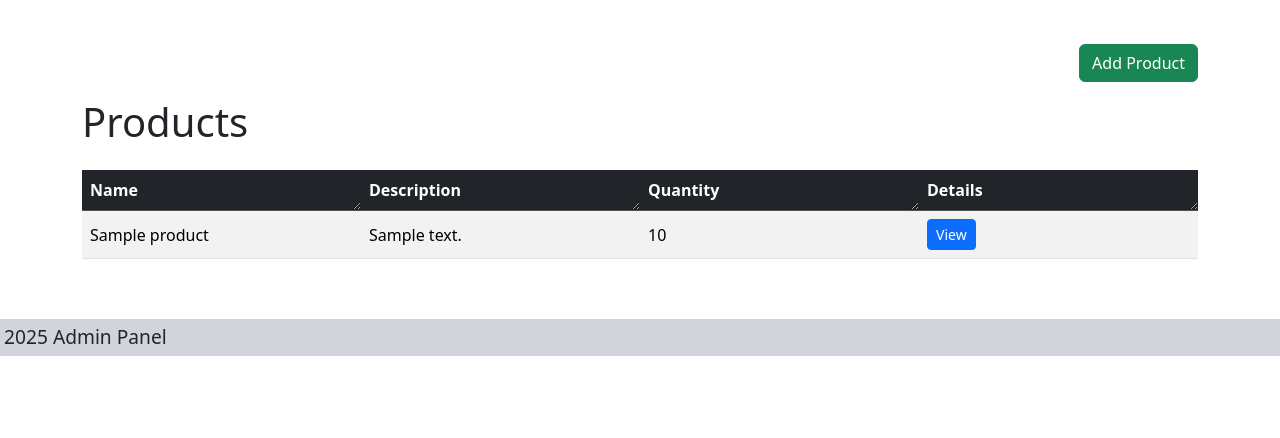
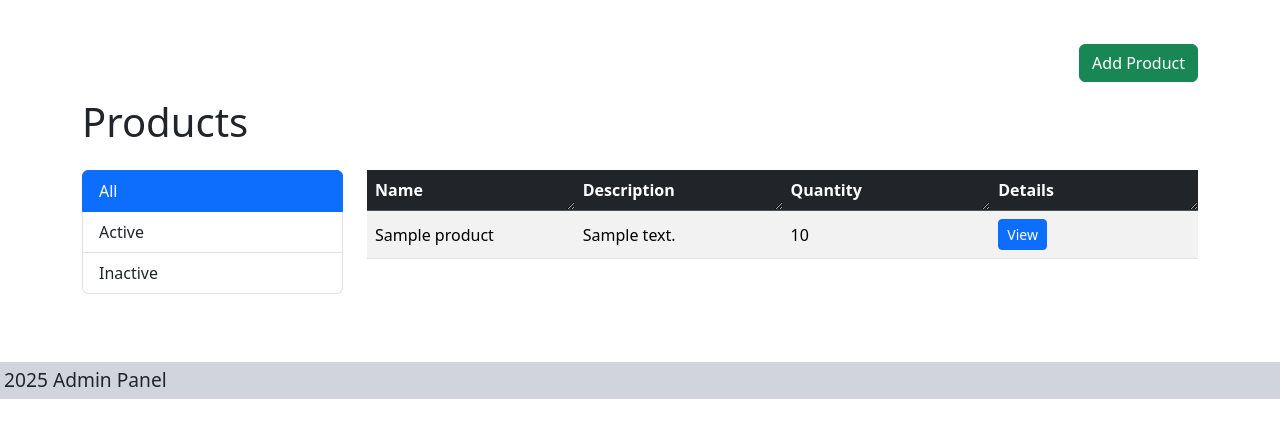
Before and after one commit to james-fitz86/pickle-polona, a Flask app: page /admin/products in a window 1280 px wide. Shown: the part 254-692 px from the top of the page. Run offline with Flask 3, Linux system fonts and the light colour scheme; the visitor is signed in with stand-in values (Sample User, id 1); tables that the repository leaves empty hold one stand-in row (values such as "Sample post").

Commit message:
added filter sidebar to filter products by active/inactive

```diff
--- a/templates/admin/products.html
+++ b/templates/admin/products.html
@@ -10,7 +10,21 @@
     </a>
     </div>
     <h1 class="mb-4">Products</h1>
-    <div class="table-responsive">
+    <div class="row">
+        <div class="col-md-3 mb-4">
+            <div class="list-group">
+                <a href="{{ url_for('admin.products') }}" class="list-group-item list-group-item-action {% if selected_active is none %}active{% endif %}">
+                    All
+                </a>
+                <a href="{{ url_for('admin.products', active='true') }}" class="list-group-item list-group-item-action {% if selected_active == 'true' %}active{% endif %}">
+                    Active
+                </a>
+                <a href="{{ url_for('admin.products', active='false') }}" class="list-group-item list-group-item-action {% if selected_active == 'false' %}active{% endif %}">
+                    Inactive
+                </a>
+            </div>
+        </div>
+        <div class="col-md-9">
             <table class="table table-striped table-hover align-middle">
                 <thead class="table-dark">
                     <tr>
@@ -37,4 +51,5 @@
             </table>
         </div>
     </div>
+</div>
 {% endblock %}
```
Lines whose indentation alone changed are shown as unchanged.
